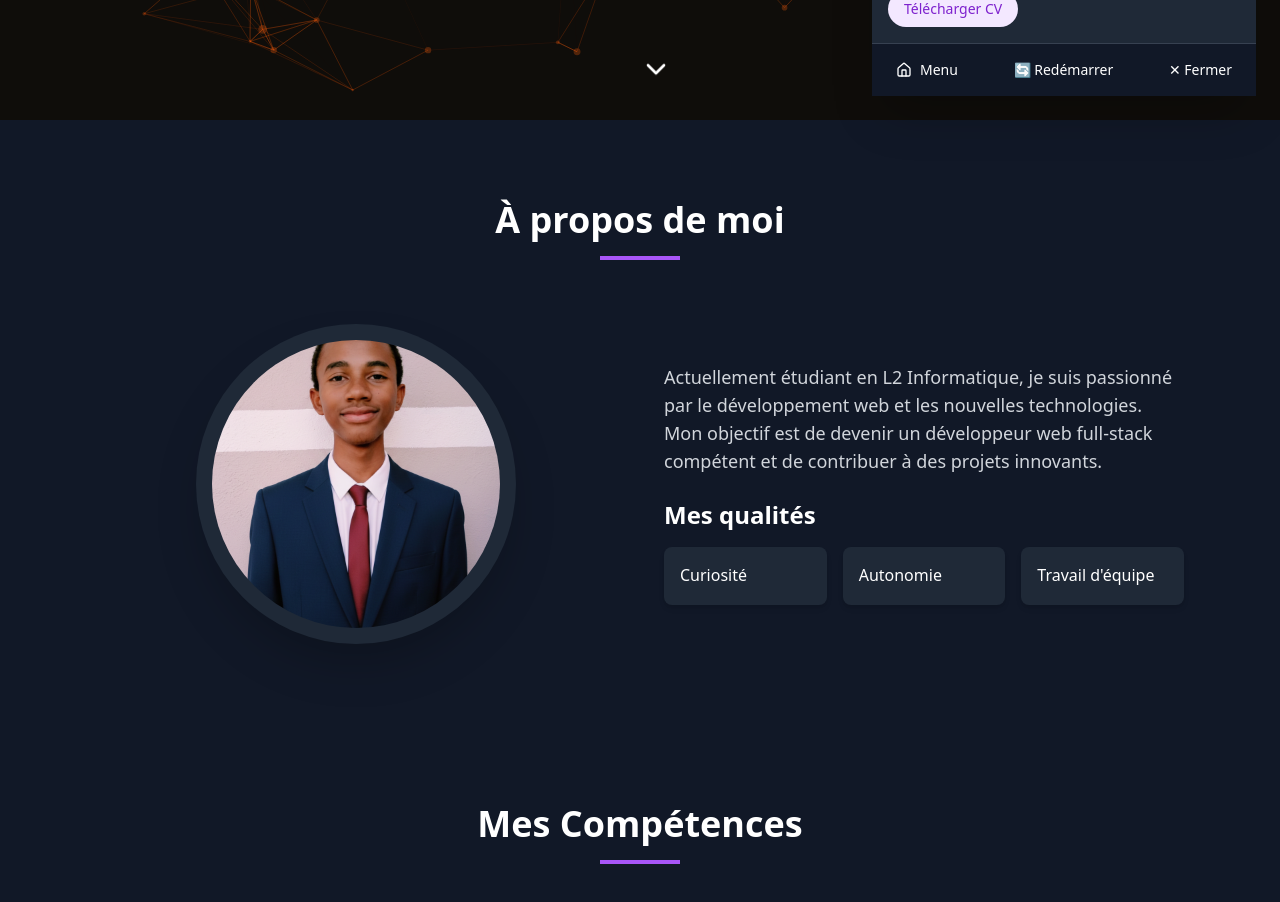
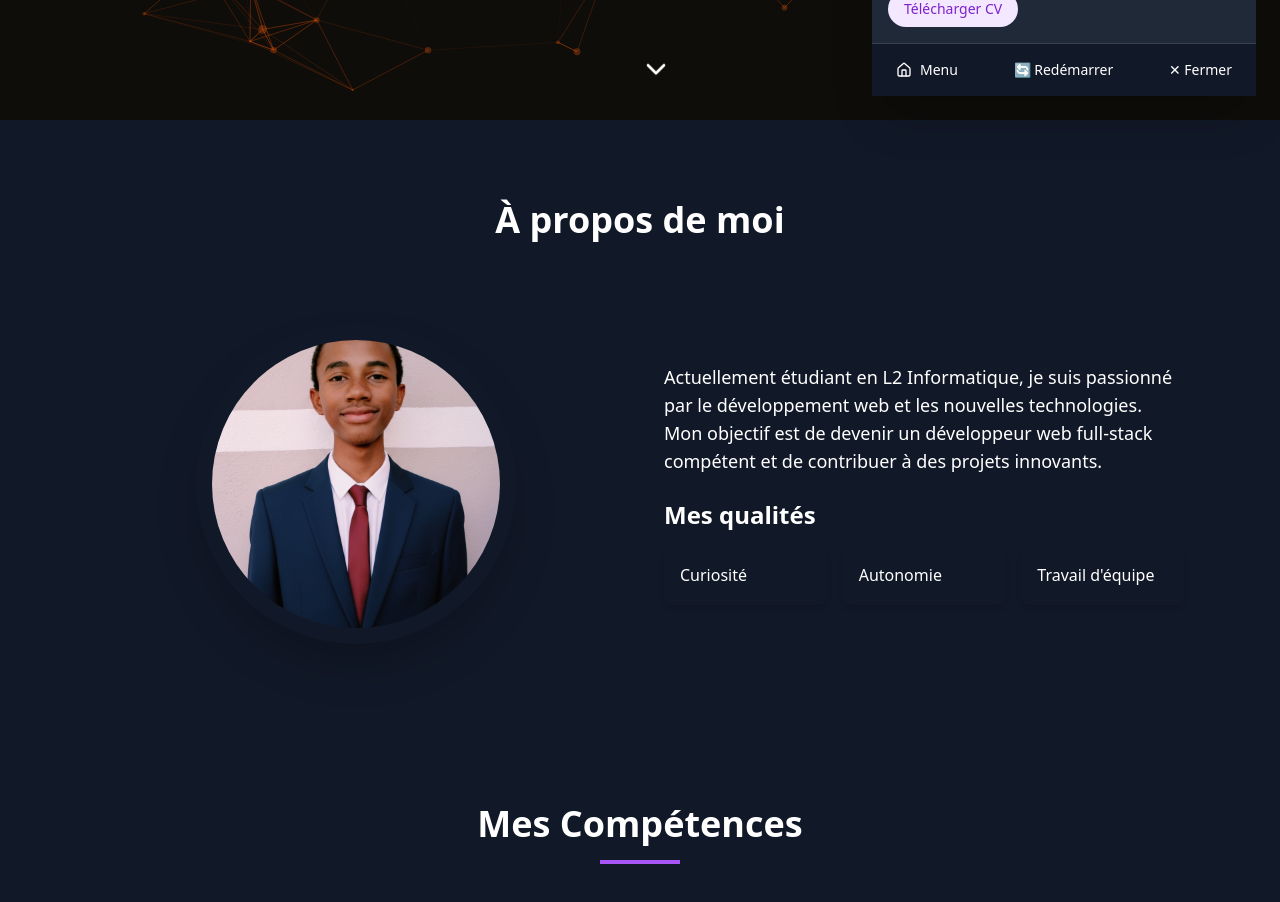
Before and after one commit to Fenohasina08/portfolio-herimamy, a React (Create React App) app: page / in a window 1280 px wide. Shown: the part 680-1582 px from the top of the page. Built offline with nearby package versions, Linux system fonts and the light colour scheme.

Commit message:
refactor(About):integrated the new version of the index to Hero

```diff
--- a/src/components/sections/About.jsx
+++ b/src/components/sections/About.jsx
@@ -1,21 +1,23 @@
- import React from 'react';
+import React from 'react';
 import { portfolioData } from '../../data/portfolioData';
 
 const About = ({ isDark }) => {
   return (
-    <section id="propos" className={`py-20 ${isDark ? 'bg-gray-900' : 'bg-gray-50'}`}>
+    <section id="propos" className="py-20 bg-about-bg">
       <div className="max-w-6xl px-4 mx-auto sm:px-6 lg:px-8">
         <div className="mb-16 text-center">
-          <h2 className={`text-4xl font-bold mb-4 ${isDark ? 'text-white' : 'text-gray-900'}`}>
+          <h2 className="mb-4 text-4xl font-bold text-title">
             {portfolioData.about.title}
           </h2>
-          <div className="w-20 h-1 mx-auto bg-purple-500"></div>
+          <div className="w-20 h-1 mx-auto bg-link"></div>
         </div>
 
         <div className="grid items-center gap-12 md:grid-cols-2">
           <div className="flex justify-center">
-            <div className={`w-80 h-80 rounded-full ${isDark ? 'bg-gray-800' : 'bg-white'} shadow-2xl flex items-center justify-center overflow-hidden`}>
-              <div className={`w-72 h-72 rounded-full ${isDark ? 'bg-gray-700' : 'bg-gray-100'} overflow-hidden`}>
+            {/* Cercle extérieur */}
+            <div className="flex items-center justify-center overflow-hidden rounded-full shadow-2xl w-80 h-80 bg-card">
+              {/* Cercle intérieur (léger contraste) */}
+              <div className="overflow-hidden rounded-full w-72 h-72 bg-border">
                 <img
                   src={portfolioData.about.image}
                   alt={portfolioData.personal.name}
@@ -26,11 +28,11 @@ const About = ({ isDark }) => {
           </div>
 
           <div>
-            <p className={`text-lg mb-6 ${isDark ? 'text-gray-300' : 'text-gray-600'}`}>
+            <p className="mb-6 text-lg text-secondary">
               {portfolioData.about.description}
             </p>
 
-            <h3 className={`text-2xl font-semibold mb-4 ${isDark ? 'text-white' : 'text-gray-900'}`}>
+            <h3 className="mb-4 text-2xl font-semibold text-title">
               Mes qualités
             </h3>
 
@@ -38,11 +40,9 @@ const About = ({ isDark }) => {
               {portfolioData.about.qualities.map((skill, index) => (
                 <div
                   key={skill}
-                  className={`p-4 rounded-lg shadow-md ${
-                    isDark ? 'bg-gray-800' : 'bg-white'
-                  } transform hover:scale-105 transition-all duration-300`}
+                  className="p-4 transition-all duration-300 transform rounded-lg shadow-md bg-card hover:scale-105"
                 >
-                  <span className={`font-medium ${isDark ? 'text-white' : 'text-gray-900'}`}>
+                  <span className="font-medium text-title">
                     {skill}
                   </span>
                 </div>
```
